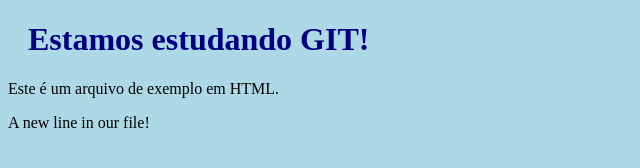
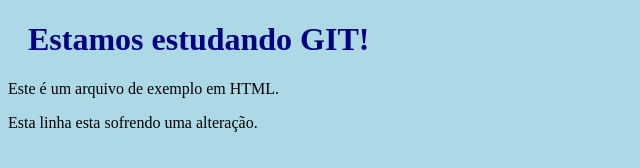
Before and after one commit to Maclaude3/qua209030, a plain HTML site: page index.html in a window 1280 px wide. Shown: the whole page, without its empty margins (0-640 px from the left). Drawn offline with Linux system fonts and the light colour scheme.

Commit message:
correção linha 11 index.html

```diff
--- a/index.html
+++ b/index.html
@@ -8,7 +8,7 @@
 
 <h1>Estamos estudando GIT!</h1>
 <p>Este é um arquivo de exemplo em HTML.</p>
-<p>A new line in our file!</p>
+<p>Esta linha esta sofrendo uma alteração.</p>
 
 </body>
 </html>
```
